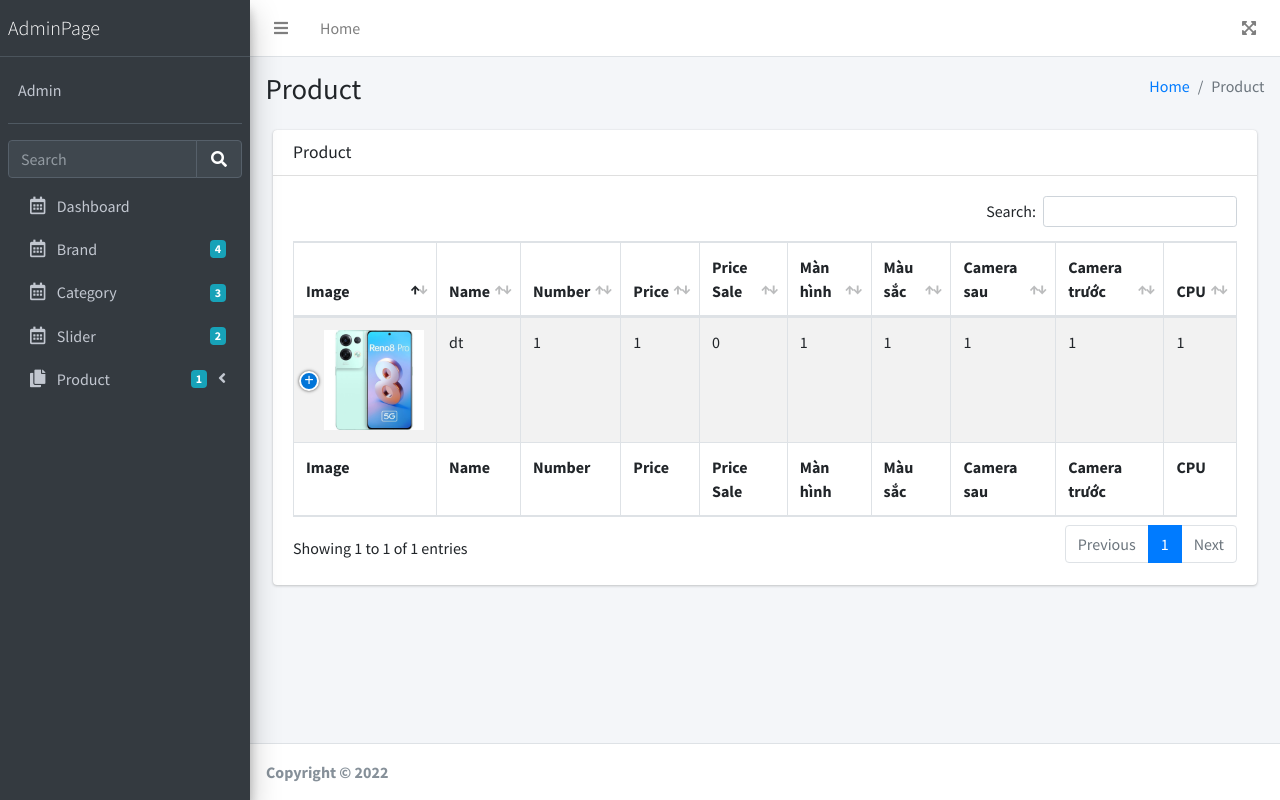
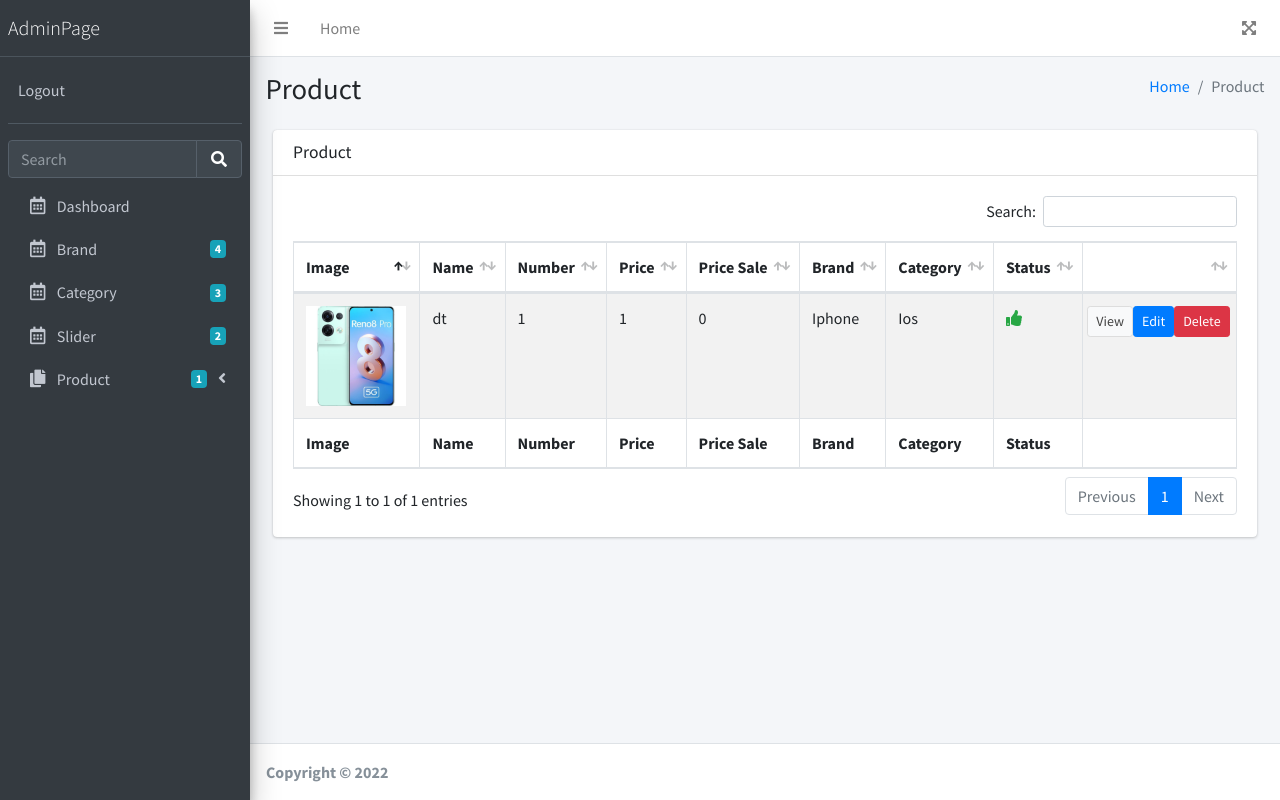
Before and after one commit to phuong13082000/do_an_29102022, a Laravel app: page /admin/product in a window 1280 px wide. Run offline with Laravel 9, Linux system fonts and the light colour scheme; the visitor is signed in with stand-in values (Sample User, id 1); data comes from the database, SQL or seed files in the repository; some libraries are stand-ins or nearby versions.

Commit message:
30102022

```diff
--- a/app/Http/Controllers/admin/LoginController.php
+++ b/app/Http/Controllers/admin/LoginController.php
@@ -26,7 +26,7 @@
         if (Auth::attempt(['email' => $data['email'], 'password' => $data['password']])) {
             return redirect('admin/home');
         }
-        return redirect('admin/login')->with('error', 'Sai thông tin');
+        return redirect('admin/login')->with('error', 'You not admin!');
     }
 
     public function getLogout()
--- a/app/Http/Controllers/frontend/DetailController.php
+++ b/app/Http/Controllers/frontend/DetailController.php
@@ -10,7 +10,7 @@
 {
     public function index($id)
     {
-        $product = Product::find($id)->first();
+        $product = Product::find($id);
         $title = $product->title;
         $list_brand = Brand::take(5)->get();
         $list_recommend = Product::where('brand_id', '=', $product->brand_id)->get();
--- a/app/Models/Admin.php
+++ b/app/Models/Admin.php
@@ -11,7 +11,7 @@
 {
     use HasApiTokens, HasFactory, Notifiable;
 
-    public $timestamps = true;
+    public $timestamps = false;
     protected $primaryKey = 'admin_id';
     protected $table = 'admin';
     protected $fillable = [
--- a/resources/views/admin/auth/login.blade.php
+++ b/resources/views/admin/auth/login.blade.php
@@ -7,7 +7,8 @@
 
     <title>{{$title}}</title>
 
-    <link rel="stylesheet" href="https://fonts.googleapis.com/css?family=Source+Sans+Pro:300,400,400i,700&display=fallback"><!-- Google Font: Source Sans Pro -->
+    <link rel="stylesheet" href="https://fonts.googleapis.com/css?family=Source+Sans+Pro:300,400,400i,700&display=fallback">
+    <!-- Google Font: Source Sans Pro -->
     <link rel="stylesheet" href="{{asset('admin/plugins/fontawesome-free/css/all.min.css')}}"><!-- Font Awesome -->
     <link rel="stylesheet" href="{{asset('admin/css/adminlte.min.css')}}"><!-- Theme style -->
 
--- a/resources/views/admin/includes/sidebar.blade.php
+++ b/resources/views/admin/includes/sidebar.blade.php
@@ -10,7 +10,7 @@
         <!-- Sidebar user panel (optional) -->
         <div class="user-panel mt-3 pb-3 mb-3 d-flex">
             <div class="info">
-                <a href="{{url('admin/logout')}}" class="d-block">{{ Auth::user()->name }}</a>
+                <a href="{{url('admin/logout')}}" class="d-block">Logout</a>
             </div>
         </div>
 
--- a/resources/views/admin/pages/product/index.blade.php
+++ b/resources/views/admin/pages/product/index.blade.php
@@ -21,17 +21,6 @@
                                         <th>Number</th>
                                         <th>Price</th>
                                         <th>Price Sale</th>
-                                        <th>Màn hình</th>
-                                        <th>Màu sắc</th>
-                                        <th>Camera sau</th>
-                                        <th>Camera trước</th>
-                                        <th>CPU</th>
-                                        <th>Bộ nhớ</th>
-                                        <th>Ram</th>
-                                        <th>Kết nối</th>
-                                        <th>Pin Sạc</th>
-                                        <th>Tiện ích</th>
-                                        <th>Thông tin chung</th>
                                         <th>Brand</th>
                                         <th>Category</th>
                                         <th>Status</th>
@@ -39,7 +28,7 @@
                                     </tr>
                                     </thead>
                                     <tbody>
-                                    @foreach ($list_Product as $key => $product )
+                                    @foreach ($list_Product as $key => $product)
                                         <tr>
                                             <td>
                                                 <img width="100px" src="{{asset('uploads/product/'.$product->image)}}" alt="{{$product->image}}">
@@ -48,17 +37,6 @@
                                             <td>{{$product->number}}</td>
                                             <td>{{$product->price}}</td>
                                             <td>{{$product->price_sale}}</td>
-                                            <td>{{$product->manhinh}}</td>
-                                            <td>{{$product->mausac}}</td>
-                                            <td>{{$product->camera_sau}}</td>
-                                            <td>{{$product->camera_truoc}}</td>
-                                            <td>{{$product->cpu}}</td>
-                                            <td>{{$product->bonho}}</td>
-                                            <td>{{$product->ram}}</td>
-                                            <td>{{$product->ketnoi}}</td>
-                                            <td>{{$product->pin_sac}}</td>
-                                            <td>{{$product->tienich}}</td>
-                                            <td>{{$product->thongtin_chung}}</td>
                                             <td>{{$product->reBrand->title}}</td>
                                             <td>{{$product->reCategory->title}}</td>
                                             <td>
@@ -70,6 +48,8 @@
                                             </td>
                                             <td>
                                                 <div class="row">
+                                                    <button type="button" class="btn btn-sm btn-default" data-toggle="modal" data-target="#modal-product_{{$product->id}}">View</button>
+
                                                     <a href="{{route('product.edit', [$product->id])}}"
                                                        class="btn btn-sm btn-primary">Edit</a>
 
@@ -77,14 +57,37 @@
                                                           method="POST">
                                                         @method('DELETE')
                                                         @csrf
-                                                        <button
-                                                            onclick="return confirm('Bạn có muốn xóa Product này?');"
-                                                            class="btn btn-sm btn-danger">Xóa
-                                                        </button>
+                                                        <button onclick="return confirm('Bạn có muốn xóa Product này?');" class="btn btn-sm btn-danger">Delete</button>
                                                     </form>
                                                 </div>
                                             </td>
                                         </tr>
+
+                                        <div class="modal fade" id="modal-product_{{$product->id}}" tabindex="-1" aria-labelledby="modallable_{{$product->id}}" aria-hidden="true">
+                                            <div class="modal-dialog">
+                                                <div class="modal-content">
+                                                    <div class="modal-header">
+                                                        <h5 class="modal-title" id="modallable_{{$product->id}}">Chi tiết</h5>
+                                                        <button type="button" class="close" data-dismiss="modal" aria-label="Close">
+                                                            <span aria-hidden="true">&times;</span>
+                                                        </button>
+                                                    </div>
+                                                    <div class="modal-body">
+                                                        Màn hình: {{$product->manhinh}}<br>
+                                                        Màu sắc: {{$product->mausac}}<br>
+                                                        Camera sau: {{$product->camera_sau}}<br>
+                                                        Camera trước: {{$product->camera_truoc}}<br>
+                                                        CPU: {{$product->cpu}}<br>
+                                                        Bộ nhớ: {{$product->bonho}}<br>
+                                                        Ram: {{$product->ram}}<br>
+                                                        Kết nối: {{$product->ketnoi}}<br>
+                                                        Pin Sạc: {{$product->pin_sac}}<br>
+                                                        Tiện ích: {{$product->tienich}}<br>
+                                                        Thông tin chung: {{$product->thongtin_chung}}
+                                                    </div>
+                                                </div>
+                                            </div>
+                                        </div>
 
                                     @endforeach
                                     </tbody>
@@ -95,17 +98,6 @@
                                         <th>Number</th>
                                         <th>Price</th>
                                         <th>Price Sale</th>
-                                        <th>Màn hình</th>
-                                        <th>Màu sắc</th>
-                                        <th>Camera sau</th>
-                                        <th>Camera trước</th>
-                                        <th>CPU</th>
-                                        <th>Bộ nhớ</th>
-                                        <th>Ram</th>
-                                        <th>Kết nối</th>
-                                        <th>Pin Sạc</th>
-                                        <th>Tiện ích</th>
-                                        <th>Thông tin chung</th>
                                         <th>Brand</th>
                                         <th>Category</th>
                                         <th>Status</th>
--- a/resources/views/frontend/includes/top-header.blade.php
+++ b/resources/views/frontend/includes/top-header.blade.php
@@ -28,8 +28,8 @@
 
                     <div class="dropdown-menu dropdown-menu-end" aria-labelledby="navbarDropdown">
                         <a class="dropdown-item" href="#" >Profile</a>
-                        <a class="dropdown-item" href="{{ url('logout') }}" onclick="event.preventDefault();document.getElementById('logout-form').submit();">Logout</a>
-                        <form id="logout-form" action="{{ url('logout') }}" method="POST" class="d-none">
+                        <a class="dropdown-item" href="{{ url('dang-xuat') }}" onclick="event.preventDefault();document.getElementById('logout-form').submit();">Logout</a>
+                        <form id="logout-form" action="{{ url('dang-xuat') }}" method="POST" class="d-none">
                             @csrf
                         </form>
                     </div>
--- a/routes/web.php
+++ b/routes/web.php
@@ -13,7 +13,6 @@
 use Illuminate\Support\Facades\Route;
 
 Route::prefix("admin")->group(function () {
-
     Route::get('/login', [LoginController::class, 'getLogin'])->name('login');
 
     Route::post('/postLogin', [LoginController::class, 'postLogin']);
@@ -31,7 +30,6 @@
     Route::resource('/product', ProductController::class)->middleware('auth');
 
     Route::resource('/slider', SliderController::class)->middleware('auth');
-
 });
 
 Route::get('/', [IndexController::class, 'index']);
@@ -58,7 +56,7 @@
 
 Route::get('/dang-nhap', [CustomerController::class, 'dangnhap']);
 
-Route::post('/logout', [CustomerController::class, 'logout']);
+Route::post('/dang-xuat', [CustomerController::class, 'logout']);
 
 //facebook
 Route::get('/login-facebook', [CustomerController::class, 'login_facebook']);
```
Also changed, not shown: public/uploads/product/iphone-13-pro-max-sierra-blue-600x6003530.jpg (added).
